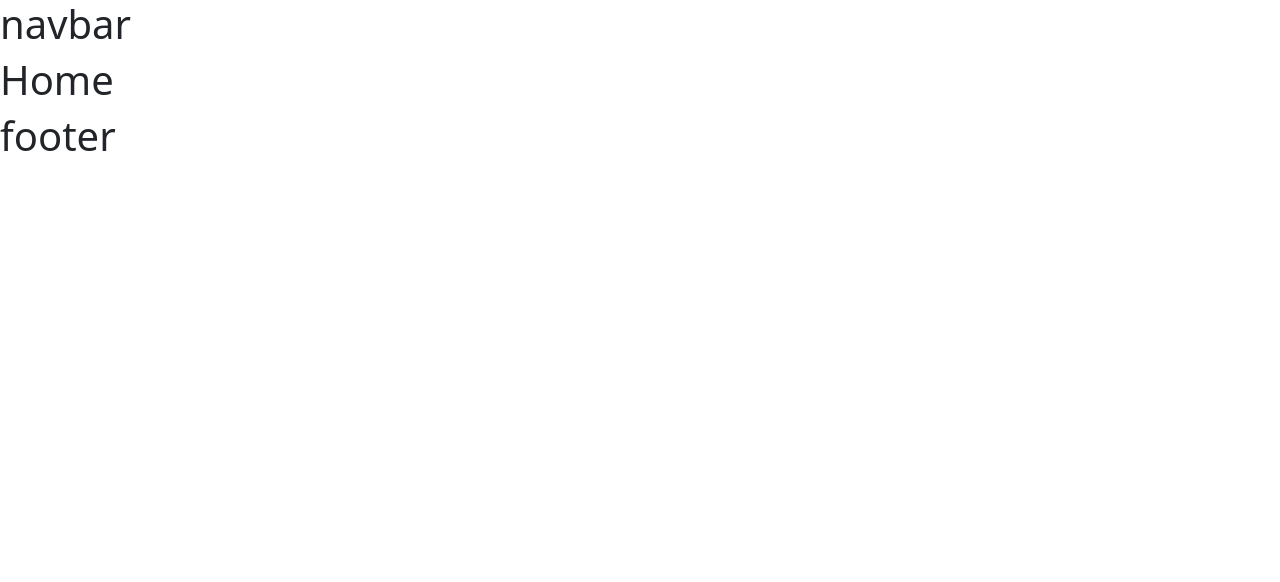
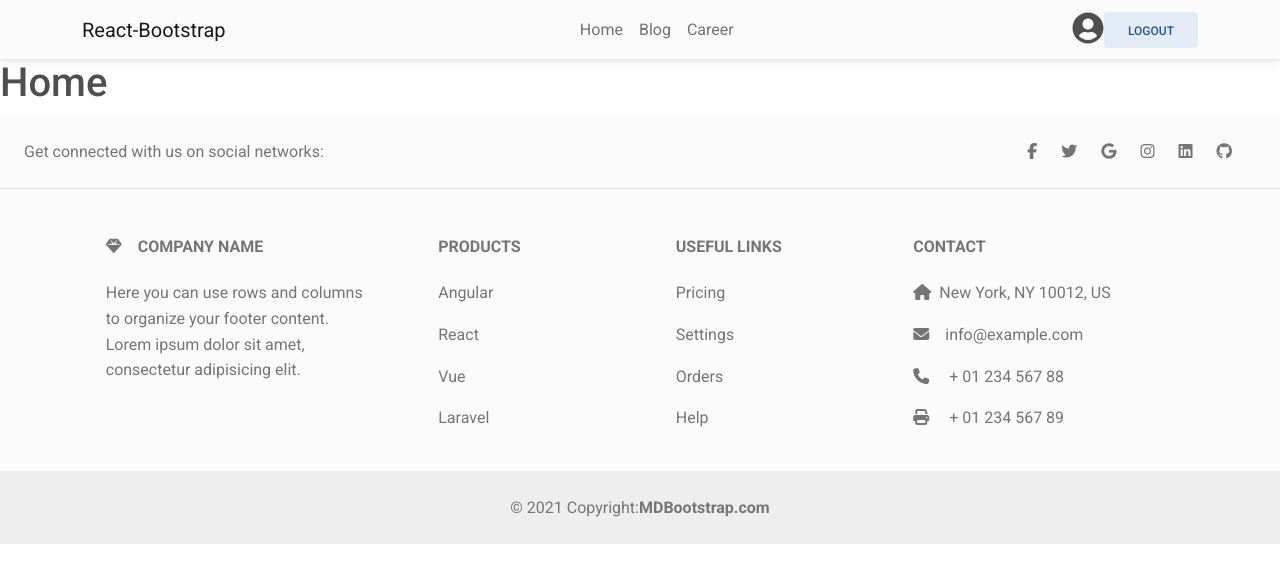
Before and after one commit to hasib231/chef-recipe-hunting-client-side, a React (Vite) app: page / in a window 1280 px wide. Shown: the top 582 px of the page. Built offline with nearby package versions, Linux system fonts and the light colour scheme.

Commit message:
footer added

```diff
--- a/index.html
+++ b/index.html
@@ -3,6 +3,7 @@
   <head>
     <meta charset="UTF-8" />
     <link rel="icon" type="image/svg+xml" href="/vite.svg" />
+    <link href="https://fonts.googleapis.com/css?family=Roboto:300,400,500,700&display=swap" rel="stylesheet" />
     <meta name="viewport" content="width=device-width, initial-scale=1.0" />
     <title>Vite + React</title>
   </head>
--- a/package.json
+++ b/package.json
@@ -10,13 +10,16 @@
     "preview": "vite preview"
   },
   "dependencies": {
+    "@fortawesome/fontawesome-free": "^6.4.0",
     "bootstrap": "^5.2.3",
     "firebase": "^9.21.0",
     "localforage": "^1.10.0",
     "match-sorter": "^6.3.1",
+    "mdb-react-ui-kit": "^6.0.0",
     "react": "^18.2.0",
     "react-bootstrap": "^2.7.4",
     "react-dom": "^18.2.0",
+    "react-icons": "^4.8.0",
     "react-router-dom": "^6.11.0",
     "sort-by": "^1.2.0"
   },
--- a/src/index.css
+++ b/src/index.css
@@ -1,3 +1,6 @@
+body {
+  font-family: Roboto, Helvetica, Arial, sans-serif;
+}
 /* :root {
   font-family: Inter, system-ui, Avenir, Helvetica, Arial, sans-serif;
   line-height: 1.5;
--- a/src/main.jsx
+++ b/src/main.jsx
@@ -7,6 +7,7 @@ import "bootstrap/dist/css/bootstrap.min.css";
 import Header from './Layout/Header.jsx';
 import Home from './pages/Home/Home/Home.jsx';
 import NotFoundPage from './pages/Shared/NotFoundPage/NotFoundPage.jsx';
+import Blog from './pages/Blog/Blog.jsx';
 
 const router = createBrowserRouter([
   {
@@ -17,6 +18,10 @@ const router = createBrowserRouter([
         path: "/",
         element: <Home></Home>,
       },
+      {
+        path: "/blog",
+        element: <Blog></Blog>
+      }
     ],
   },
   {
--- /dev/null
+++ b/src/pages/Blog/Blog.jsx
@@ -0,0 +1,71 @@
+import React from "react";
+import './Blog.css'
+
+const Blog = () => {
+  return (
+    <div>
+      <div className="job-details-banner text-center py-2">
+        <h1>Blog</h1>
+      </div>
+      <div className="container">
+        <div className="my-bg p-5 rounded my-5">
+          <div className="py-3">
+            <h3>1. When should you use context API?</h3>
+            <p>
+              Context API is a feature of React that allows us to pass data
+              through our component trees, giving our components the ability to
+              communicate and share data at different levels. You should use
+              Context API when you want to avoid prop drilling, which is passing
+              data from one component to another through props. However, you
+              should also be careful not to use Context API as a global state
+              management solution, as it is not designed for that purpose and it
+              may cause performance issues1 also suggests using Context API for
+              things like: Theme, Language, Authentication, User preferences.
+            </p>
+          </div>
+          <div className="py-3">
+            <h3>2. What is a custom hook?</h3>
+            <p>
+              A custom hook is a way of extracting and reusing some logic that
+              involves React hooks. You can create a custom hook by defining a
+              function that starts with “use” and calling other hooks inside it.
+              You can return any value from your custom hook and use it in your
+              components. Custom hooks let you share stateful logic between
+              components without repeating code or changing your component
+              hierarchy.
+            </p>
+          </div>
+          <div className="py-3">
+            <h3>3. What is useRef?</h3>
+            <p>
+              useRef is a way of creating and accessing a ref object that can
+              store a value that persists across renders. You can use useRef to
+              store a reference to a DOM element or a variable that you don't
+              want to change the rendering of your component. You can assign the
+              ref object to an element or a variable and access or update its
+              current property. useRef returns the same ref object on every
+              render, so you can use it to keep track of values that don't
+              depend on the props or state of your component.
+            </p>
+          </div>
+          <div className="py-3">
+            <h3>4. What is useMemo?</h3>
+            <p>
+              useMemo is a way of creating and accessing a value that is the
+              result of a function that only runs when one of its dependencies
+              changes. You can use useMemo to optimize the performance of your
+              component or hook by avoiding unnecessary calculations or
+              re-rendering. You can call useMemo with a function and an array of
+              dependencies and return the value from useMemo. useMemo returns
+              the same value on every render unless the dependencies change, so
+              you can use it to keep track of values that depend on the props or
+              state of your component or hook.
+            </p>
+          </div>
+        </div>
+      </div>
+    </div>
+  );
+};
+
+export default Blog;
--- a/src/pages/Shared/Footer/Footer.jsx
+++ b/src/pages/Shared/Footer/Footer.jsx
@@ -1,10 +1,141 @@
 import React from 'react';
+import "mdb-react-ui-kit/dist/css/mdb.min.css";
+import "@fortawesome/fontawesome-free/css/all.min.css";
+import {
+  MDBFooter,
+  MDBContainer,
+  MDBRow,
+  MDBCol,
+  MDBIcon,
+} from "mdb-react-ui-kit";
 
 const Footer = () => {
     return (
-        <div>
-            <h1>footer</h1>
+      <MDBFooter
+        bgColor="light"
+        className="text-center text-lg-start text-muted"
+      >
+        <section className="d-flex justify-content-center justify-content-lg-between p-4 border-bottom">
+          <div className="me-5 d-none d-lg-block">
+            <span>Get connected with us on social networks:</span>
+          </div>
+
+          <div>
+            <a href="" className="me-4 text-reset">
+              <MDBIcon fab icon="facebook-f" />
+            </a>
+            <a href="" className="me-4 text-reset">
+              <MDBIcon fab icon="twitter" />
+            </a>
+            <a href="" className="me-4 text-reset">
+              <MDBIcon fab icon="google" />
+            </a>
+            <a href="" className="me-4 text-reset">
+              <MDBIcon fab icon="instagram" />
+            </a>
+            <a href="" className="me-4 text-reset">
+              <MDBIcon fab icon="linkedin" />
+            </a>
+            <a href="" className="me-4 text-reset">
+              <MDBIcon fab icon="github" />
+            </a>
+          </div>
+        </section>
+
+        <section className="">
+          <MDBContainer className="text-center text-md-start mt-5">
+            <MDBRow className="mt-3">
+              <MDBCol md="3" lg="4" xl="3" className="mx-auto mb-4">
+                <h6 className="text-uppercase fw-bold mb-4">
+                  <MDBIcon icon="gem" className="me-3" />
+                  Company name
+                </h6>
+                <p>
+                  Here you can use rows and columns to organize your footer
+                  content. Lorem ipsum dolor sit amet, consectetur adipisicing
+                  elit.
+                </p>
+              </MDBCol>
+
+              <MDBCol md="2" lg="2" xl="2" className="mx-auto mb-4">
+                <h6 className="text-uppercase fw-bold mb-4">Products</h6>
+                <p>
+                  <a href="#!" className="text-reset">
+                    Angular
+                  </a>
+                </p>
+                <p>
+                  <a href="#!" className="text-reset">
+                    React
+                  </a>
+                </p>
+                <p>
+                  <a href="#!" className="text-reset">
+                    Vue
+                  </a>
+                </p>
+                <p>
+                  <a href="#!" className="text-reset">
+                    Laravel
+                  </a>
+                </p>
+              </MDBCol>
+
+              <MDBCol md="3" lg="2" xl="2" className="mx-auto mb-4">
+                <h6 className="text-uppercase fw-bold mb-4">Useful links</h6>
+                <p>
+                  <a href="#!" className="text-reset">
+                    Pricing
+                  </a>
+                </p>
+                <p>
+                  <a href="#!" className="text-reset">
+                    Settings
+                  </a>
+                </p>
+                <p>
+                  <a href="#!" className="text-reset">
+                    Orders
+                  </a>
+                </p>
+                <p>
+                  <a href="#!" className="text-reset">
+                    Help
+                  </a>
+                </p>
+              </MDBCol>
+
+              <MDBCol md="4" lg="3" xl="3" className="mx-auto mb-md-0 mb-4">
+                <h6 className="text-uppercase fw-bold mb-4">Contact</h6>
+                <p>
+                  <MDBIcon icon="home" className="me-2" />
+                  New York, NY 10012, US
+                </p>
+                <p>
+                  <MDBIcon icon="envelope" className="me-3" />
+                  info@example.com
+                </p>
+                <p>
+                  <MDBIcon icon="phone" className="me-3" /> + 01 234 567 88
+                </p>
+                <p>
+                  <MDBIcon icon="print" className="me-3" /> + 01 234 567 89
+                </p>
+              </MDBCol>
+            </MDBRow>
+          </MDBContainer>
+        </section>
+
+        <div
+          className="text-center p-4"
+          style={{ backgroundColor: "rgba(0, 0, 0, 0.05)" }}
+        >
+          © 2021 Copyright:
+          <a className="text-reset fw-bold" href="https://mdbootstrap.com/">
+            MDBootstrap.com
+          </a>
         </div>
+      </MDBFooter>
     );
 };
 
--- a/src/pages/Shared/NavigationBar/NavigationBar.jsx
+++ b/src/pages/Shared/NavigationBar/NavigationBar.jsx
@@ -1,10 +1,44 @@
 import React from 'react';
+import { Button, Container, Nav, Navbar } from "react-bootstrap";
+import { Link } from "react-router-dom";
+import { FaUserCircle } from "react-icons/fa";
 
 const NavigationBar = () => {
+    const user = true;
+    const handleLogOut = () => {
+
+    }
     return (
-        <div>
-            <h1>navbar</h1>
-        </div>
+      <div>
+        <Navbar collapseOnSelect expand="lg" bg="light" variant="light">
+          <Container>
+            <Navbar.Brand href="#home">React-Bootstrap</Navbar.Brand>
+            <Navbar.Toggle aria-controls="responsive-navbar-nav" />
+            <Navbar.Collapse id="responsive-navbar-nav">
+              <Nav className="mx-auto">
+                <Nav.Link href="/">Home</Nav.Link>
+                <Nav.Link href="/blog">Blog</Nav.Link>
+                <Nav.Link href="#pricing">Career</Nav.Link>
+              </Nav>
+              <Nav>
+                {user && (
+                  <FaUserCircle style={{ fontSize: "2rem" }}></FaUserCircle>
+                )}
+
+                {user ? (
+                  <Button onClick={handleLogOut} variant="secondary">
+                    Logout
+                  </Button>
+                ) : (
+                  <Link to="/login">
+                    <Button variant="secondary">Login</Button>
+                  </Link>
+                )}
+              </Nav>
+            </Navbar.Collapse>
+          </Container>
+        </Navbar>
+      </div>
     );
 };
 
```
Also changed, not shown: src/pages/Blog/Blog.css (added), 1 other file (tests, documents, lock files or other folders).
